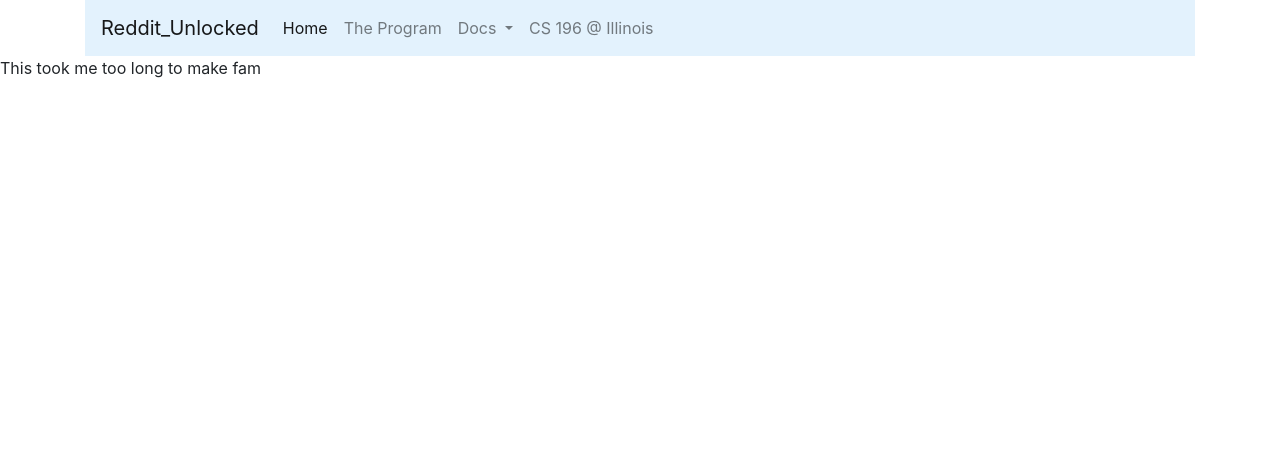
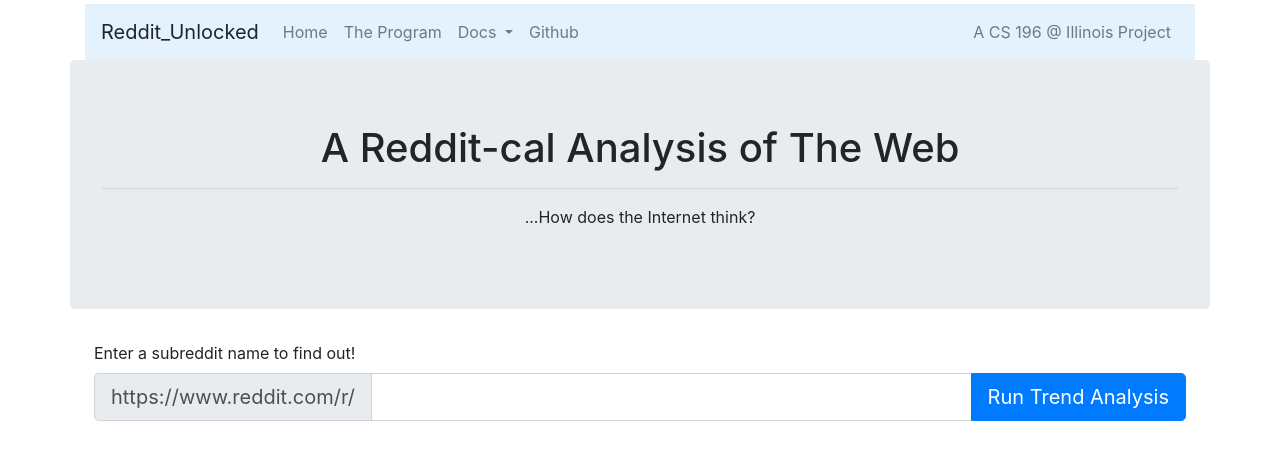
Before and after one commit to Parkkeo1/Reddit_Unlocked, a Flask app: page / in a window 1280 px wide. Shown: the top 460 px of the page. Run offline with Flask 2, Linux system fonts and the light colour scheme; some libraries are stand-ins or nearby versions.

Commit message:
made placeholder html/css for home page

```diff
--- a/Isaac/flaskTest/flaskTest/main.py
+++ b/Isaac/flaskTest/flaskTest/main.py
@@ -19,6 +19,11 @@ app = Flask(__name__)
 def index():
     return render_template('home.html')
 
+
+@app.route('/docs/<section>')
+def docs(section):
+    return render_template("docs.html", section=section)
+
 """
 @app.route('/homeTest', methods=['GET', 'POST'])
 def request_test():
@@ -26,11 +31,6 @@ def request_test():
         return "You are using POST"
     else:
         return "You are probably using GET"
-
-
-@app.route('/docs/<section>')
-def docs(section):
-    return render_template("docs.html", section=section)
 
 
 # testing ints in URL variables
--- a/Isaac/flaskTest/flaskTest/templates/docs.html
+++ b/Isaac/flaskTest/flaskTest/templates/docs.html
@@ -1,3 +1,3 @@
-<!doctype html>
-<title>Documentation For Reddit_Unlocked</title>
-<h1>This is the {{ section }} section of the documentation for reddit_unlocked</h1>
+{%  extends 'layout.html' %}
+
+{% if section == "Tools Used" %}
--- a/Isaac/flaskTest/flaskTest/templates/home.html
+++ b/Isaac/flaskTest/flaskTest/templates/home.html
@@ -1,5 +1,21 @@
 {%  extends 'layout.html' %}
 
 {% block body %}
-    This took me too long to make fam
+    <div class="container px-0">
+        <div class="jumbotron">
+            <h1 class="text-center">A Reddit-cal Analysis of The Web</h1>
+            <hr class="my-3">
+            <p class="text-center">...How does the Internet think?</p>
+        </div>
+    </div>
+    <div class="container px-4">
+        <label for="basic-url">Enter a subreddit name to find out!</label>
+        <div class="input-group input-group-lg">
+            <span class="input-group-addon" id="basic-addon3">https://www.reddit.com/r/</span>
+            <input type="text" class="form-control" id="basic-url" aria-describedby="basic-addon3">
+            <span class="input-group-btn">
+                <button class="btn btn-primary" type="button">Run Trend Analysis</button>
+            </span>
+        </div>
+    </div>
 {%  endblock %}
--- a/Isaac/flaskTest/flaskTest/templates/includes/_navbar.html
+++ b/Isaac/flaskTest/flaskTest/templates/includes/_navbar.html
@@ -1,6 +1,6 @@
-<div class="container">
+<div class="container pt-1">
     <nav class="navbar sticky-top navbar-expand-sm navbar-light" style="background-color: #e3f2fd;">
-        <a class="navbar-brand" href="/">Reddit_Unlocked</a>
+        <a class="navbar-brand">Reddit_Unlocked</a>
 
         <button class="navbar-toggler" type="button" data-toggle="collapse" data-target="#navbarsExample07" aria-controls="navbarsExample07" aria-expanded="false" aria-label="Toggle navigation">
           <span class="navbar-toggler-icon"></span>
@@ -9,7 +9,7 @@
         <div class="collapse navbar-collapse" id="navbarNavDropdown">
             <ul class="nav navbar-nav">
                 <li class="nav-item">
-                    <a class="nav-link active" href="/">Home <span class="sr-only">(current)</span></a>
+                    <a class="nav-link" href="/">Home</a>
                 </li>
                 <li class="nav-item">
                     <a class="nav-link" href="/program">The Program</a>
@@ -25,7 +25,14 @@
                     </div>
                 </li>
                 <li class="nav-item">
-                    <a class="nav-link" href="https://cs.illinois.edu">CS 196 @ Illinois</a>
+                    <a class="nav-link" href="https://github.com/bvacek/reddit_unlocked">Github</a>
+                </li>
+            </ul>
+        </div>
+        <div class="navbar-collapse collapse dual-collapse">
+            <ul class="navbar-nav ml-auto">
+                <li class="nav-item">
+                    <a class="nav-link" href="https://cs.illinois.edu">A CS 196 @ Illinois Project</a>
                 </li>
             </ul>
         </div>
--- a/Isaac/flaskTest/flaskTest/templates/layout.html
+++ b/Isaac/flaskTest/flaskTest/templates/layout.html
@@ -6,10 +6,12 @@
         <link rel="stylesheet" href="https://maxcdn.bootstrapcdn.com/bootstrap/4.0.0-beta.2/css/bootstrap.min.css" integrity="sha384-PsH8R72JQ3SOdhVi3uxftmaW6Vc51MKb0q5P2rRUpPvrszuE4W1povHYgTpBfshb" crossorigin="anonymous">
     </head>
     <body>
+
         {% include 'includes/_navbar.html' %}
         {% block body %}{% endblock %}
 
         <script src="https://code.jquery.com/jquery-3.2.1.slim.min.js" integrity="sha384-KJ3o2DKtIkvYIK3UENzmM7KCkRr/rE9/Qpg6aAZGJwFDMVNA/GpGFF93hXpG5KkN" crossorigin="anonymous"></script>
         <script src="https://cdnjs.cloudflare.com/ajax/libs/popper.js/1.12.3/umd/popper.min.js" integrity="sha384-vFJXuSJphROIrBnz7yo7oB41mKfc8JzQZiCq4NCceLEaO4IHwicKwpJf9c9IpFgh" crossorigin="anonymous"></script>
         <script src="https://maxcdn.bootstrapcdn.com/bootstrap/4.0.0-beta.2/js/bootstrap.min.js" integrity="sha384-alpBpkh1PFOepccYVYDB4do5UnbKysX5WZXm3XxPqe5iKTfUKjNkCk9SaVuEZflJ" crossorigin="anonymous"></script>
+    </body>
 </html>
```
Also changed, not shown: Isaac/flaskTest/flaskTest/templates/includes/_navTest.html (deleted, +0 -33 lines), Isaac/flaskTest/flaskTest/templates/images/reddit_logo.png (added). Lines whose indentation alone changed are shown as unchanged.
